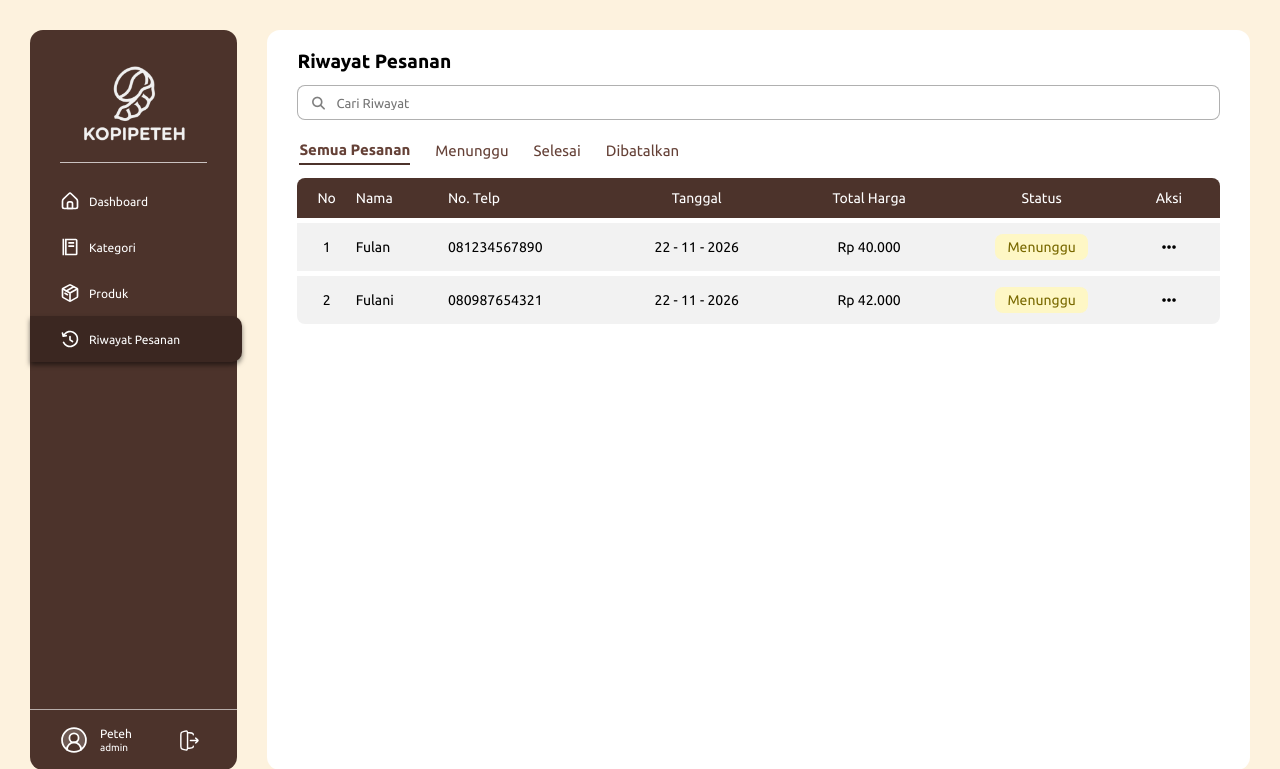
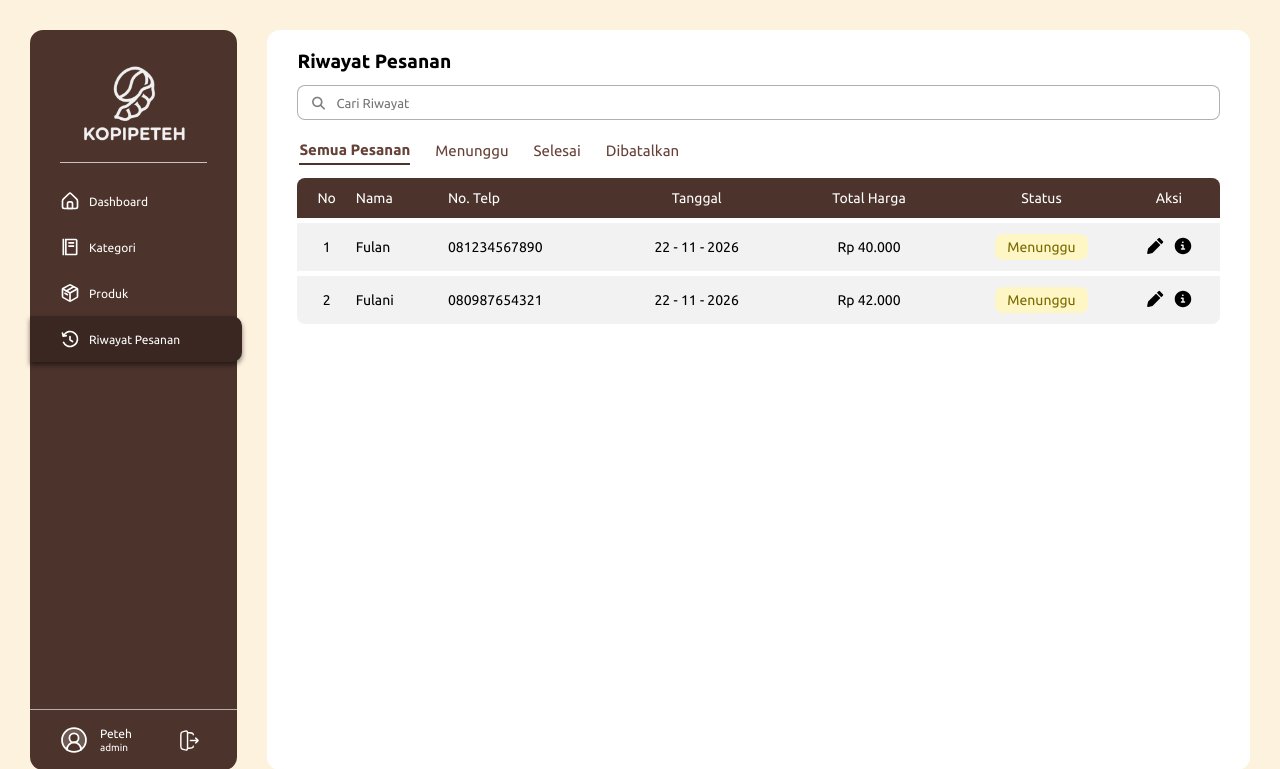
Before and after one commit to Ish4L/Kelompok6_KopiPeteh, a Laravel app: page /riwayat in a window 1280 px wide. Shown: the top 769 px of the page. Run offline with Laravel 12, Linux system fonts and the light colour scheme; a user stored in the database is signed in; data comes from the database, SQL or seed files in the repository; style sheets or scripts are compiled from the project's sources; some web fonts are replaced.

Commit message:
very smol change

```diff
--- a/resources/views/admin/history.blade.php
+++ b/resources/views/admin/history.blade.php
@@ -59,7 +59,10 @@
                                 {{ ucfirst($order->status) }}
                             </span>
                         </td>
-                        <td>•••</td>
+                        <td>
+                            <a href="#"><img src="{{ asset('images/icons/edit.svg') }}" alt="Edit"></a>
+                            <a href="#"><img src="{{ asset('images/icons/info.svg') }}" alt="Info"></a>
+                        </td>
                     </tr>
                 @endforeach
                 @else
```
